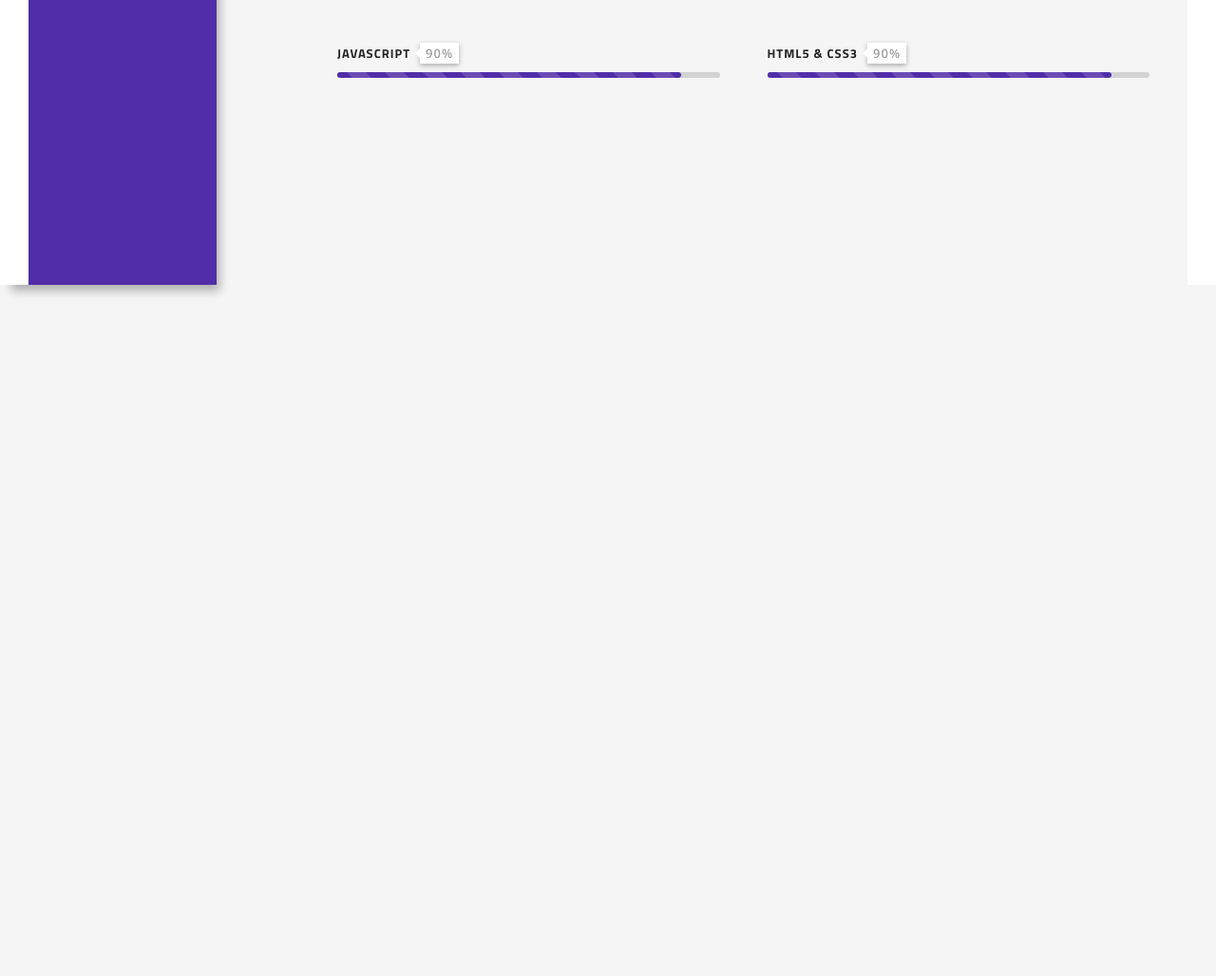
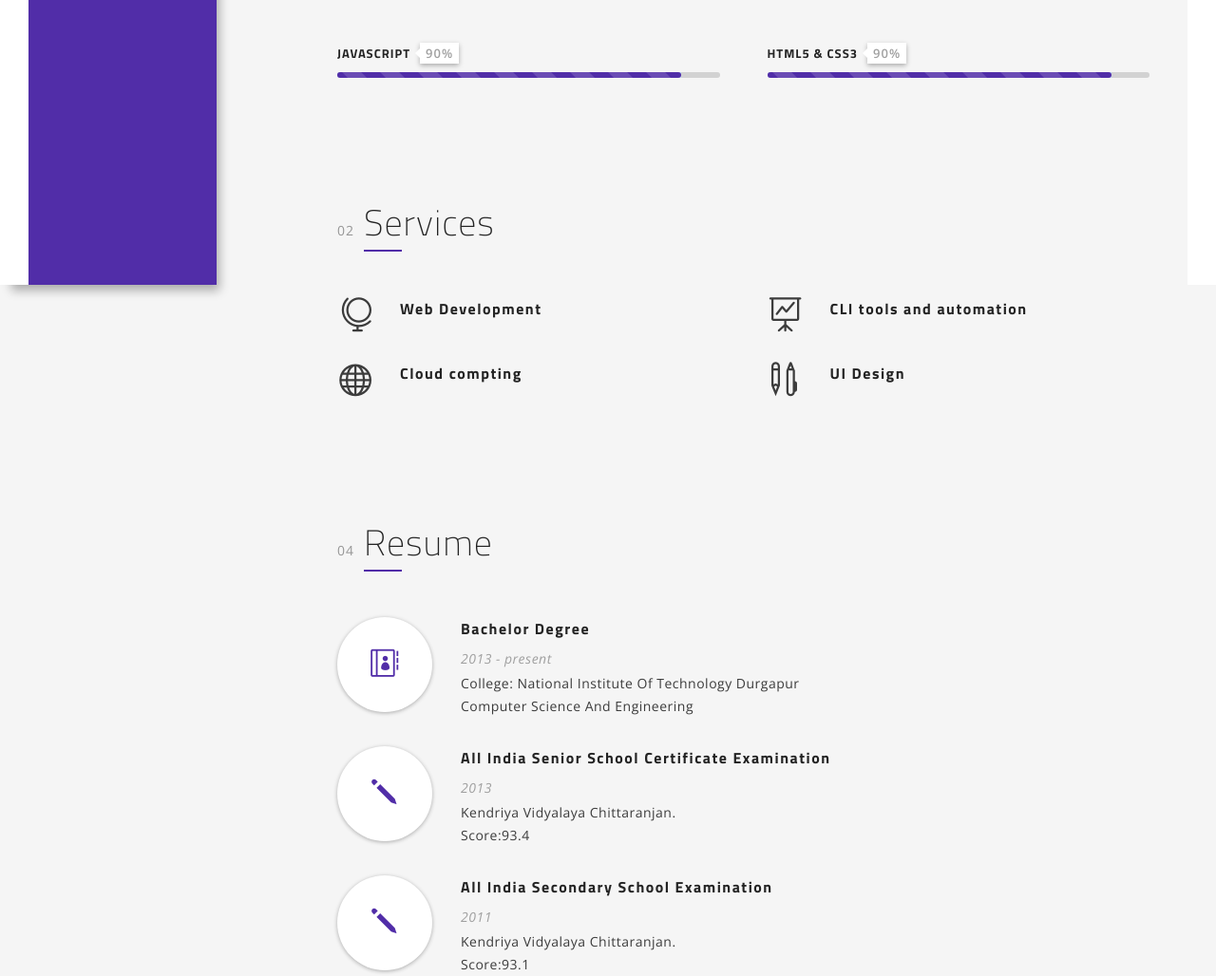
Before and after one commit to kumarneetesh24/kumarneetesh24.github.io, a plain HTML site: page index.html in a window 1280 px wide. Shown: the part 500-1528 px from the top of the page at 95% size. Before the commit the page ends 800 px from the top, so only its background shows below. Drawn offline with nearby package versions, Linux system fonts and the light colour scheme.

Commit message:
added resume and services section

```diff
--- a/index.html
+++ b/index.html
@@ -187,6 +187,106 @@
             </div>
         </section>
 
+          <section id="services">
+            <div class="services-background">
+                <div class="container">
+                    <div class="row">
+                        <div class="col-xs-12 col-sm-9 col-sm-offset-3 servicesWrapper">
+                            <div class="section-title">
+                                <h2><span>02</span>Services</h2>
+                            </div><!-- end Section Title -->
+                            <div class="service-box">
+                                <div>
+                                    <i class="icon icon_globe"></i>
+                                </div>
+                                <div>
+                                    <h3>Web Development</h3>
+                                    <p></p>
+                                </div>
+                            </div>
+
+                            <div class="service-box">
+                                <div>
+                                    <i class="icon icon_easel"></i>
+                                </div>
+                                <div>
+                                    <h3>CLI tools and automation</h3>
+                                    <p></p>
+                                </div>
+                            </div>
+
+                            <div class="service-box">
+                                <div>
+                                    <i class="icon icon_globe-2"></i>
+                                </div>
+                                <div>
+                                    <h3>Cloud compting</h3>
+                                    <p></p>
+                                </div>
+                            </div>
+
+                            <div class="service-box">
+                                <div>
+                                    <i class="icon icon_pens"></i>
+                                </div>
+                                <div>
+                                    <h3>UI Design</h3>
+                                    <p></p>
+                                </div>
+                            </div>
+                        </div>
+                    </div><!-- end row -->
+                </div><!-- end container -->
+            </div>
+        </section>
+
+       <section id="resume">
+            <div class="resume-background">
+                <div class="container">
+                    <div class="row">
+                        <div class="col-xs-12 col-sm-9 col-sm-offset-3 resumeWrapper">
+                            <div class="section-title">
+                                <h2><span>04</span>Resume</h2>
+                            </div>
+                            <div class="resume-box">
+                                <div>
+                                    <i class="icon_contacts_alt"></i>
+                                </div>
+                                <div>
+                                    <h3>Bachelor Degree</h3>
+                                    <span>2013 - present</span>
+                                    <p>College:  National Institute Of Technology Durgapur</p>
+                                    <p>Computer Science And Engineering</p>
+                                </div>
+                            </div>
+                            <div class="resume-box">
+                                <div>
+                                    <i class="icon_pencil"></i>
+                                </div>
+                                <div>
+                                    <h3>All India Senior School Certificate Examination</h3>
+                                    <span>2013 </span>
+                                    <p>Kendriya Vidyalaya Chittaranjan.</p>
+                                    <p>Score:93.4</p>
+                                </div>
+                            </div>
+
+                            <div class="resume-box">
+                                <div>
+                                    <i class="icon_pencil"></i>
+                                </div>
+                                <div>
+                                    <h3>All India Secondary School Examination</h3>
+                                    <span>2011</span>
+                                    <p>Kendriya Vidyalaya Chittaranjan.</p>
+                                    <p>Score:93.1</p>
+                                </div>
+                            </div>
+                        </div>
+                    </div><!-- end row -->
+                </div><!-- end container -->
+            </div>
+        </section>
 
 
         <!-- ##### JAVASCRIPTS ##### -->
```
